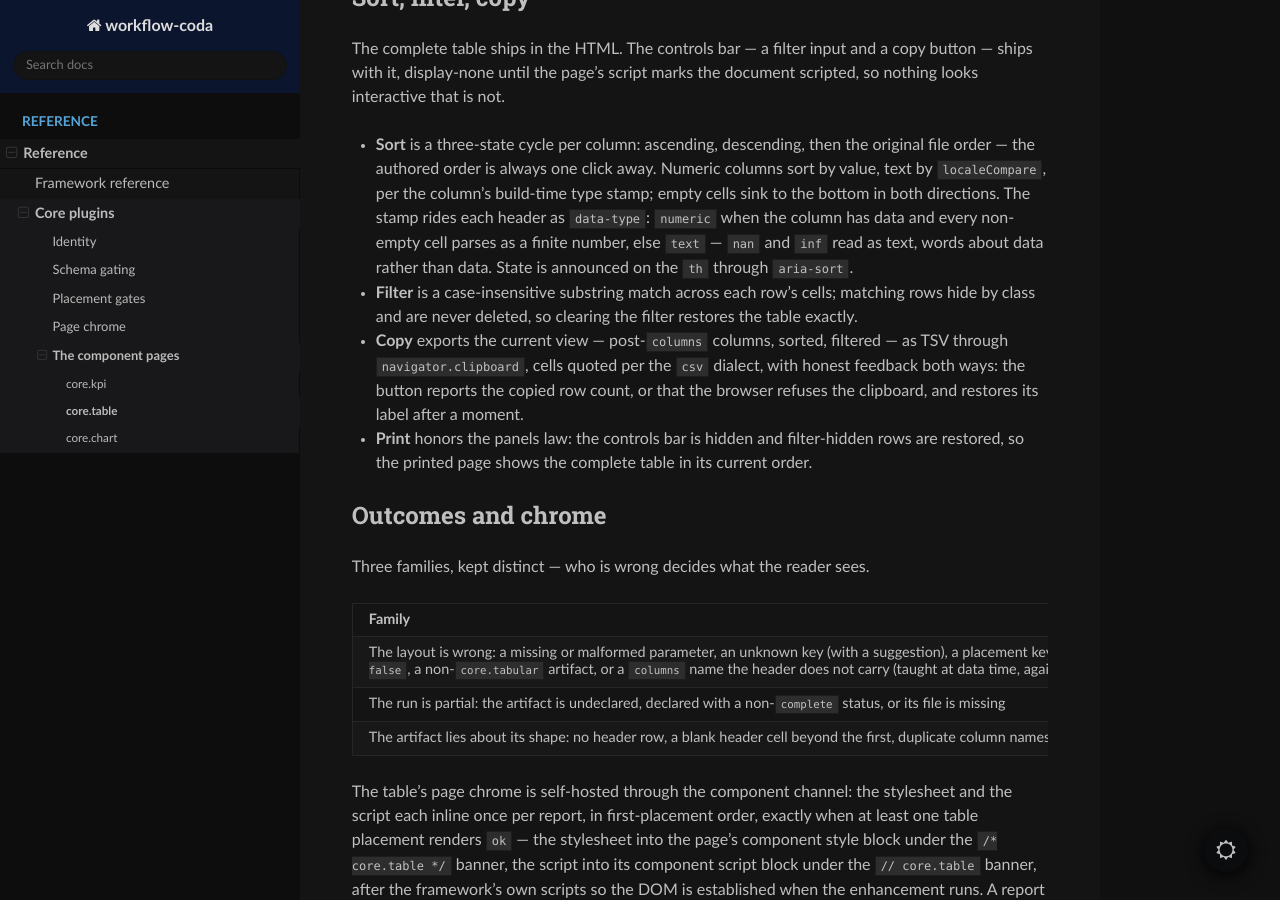
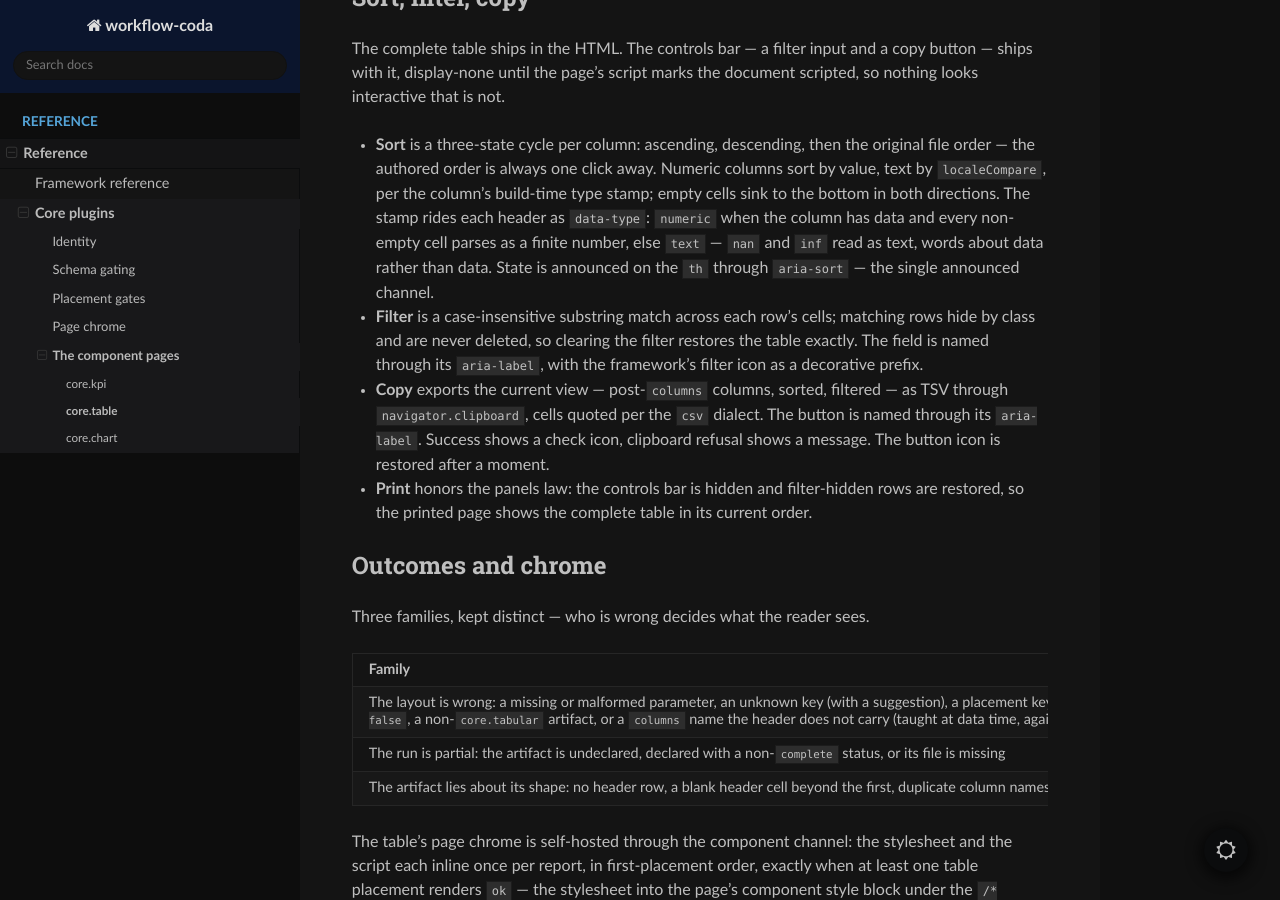
Before and after one commit to Rounge-lab/workflow-coda, a Sphinx documentation site: the page built from docs/source/user/reference/core/table.rst, in a window 1280 px wide and 900 px high, scrolled down 2003 px. Built offline with Sphinx 7.4.7 and the Read the Docs theme 3.1.0, drawn with Linux system fonts in a browser that asks for light colours.

Commit message:
Updated documentation for core.table

```diff
--- a/docs/source/user/reference/core/table.rst
+++ b/docs/source/user/reference/core/table.rst
@@ -147,15 +147,18 @@ interactive that is not.
   each header as ``data-type``: ``numeric`` when the column has data
   and every non-empty cell parses as a finite number, else ``text``
   — ``nan`` and ``inf`` read as text, words about data rather than
-  data.  State is announced on the ``th`` through ``aria-sort``.
+  data. State is announced on the ``th`` through ``aria-sort`` — the
+  single announced channel.
 * **Filter** is a case-insensitive substring match across each
   row's cells; matching rows hide by class and are never deleted,
-  so clearing the filter restores the table exactly.
+  so clearing the filter restores the table exactly.  The field is
+  named through its ``aria-label``, with the framework's filter
+  icon as a decorative prefix.
 * **Copy** exports the current view — post-``columns`` columns,
   sorted, filtered — as TSV through ``navigator.clipboard``, cells
-  quoted per the ``csv`` dialect, with honest feedback both ways:
-  the button reports the copied row count, or that the browser
-  refuses the clipboard, and restores its label after a moment.
+  quoted per the ``csv`` dialect. The button is named through its
+  ``aria-label``. Success shows a check icon, clipboard refusal shows
+  a message. The button icon is restored after a moment.
 * **Print** honors the panels law: the controls bar is hidden and
   filter-hidden rows are restored, so the printed page shows the
   complete table in its current order.
```
